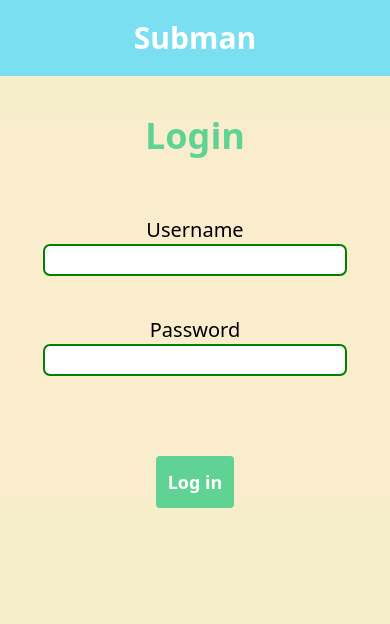
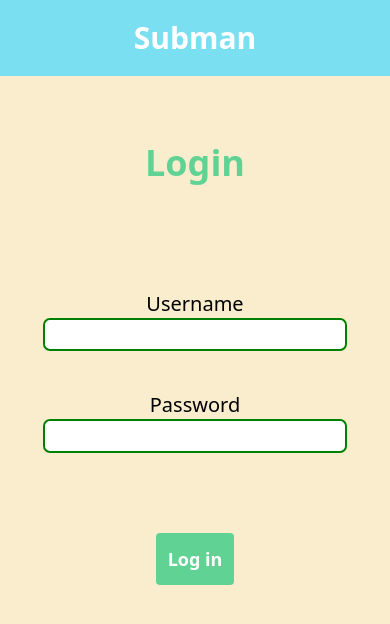
Before and after one commit to Adithya-why/subManageFront, a React (Vite) app: page /login in a window 390 px wide. Shown: the top 624 px of the page. Built offline with nearby package versions, Linux system fonts and the light colour scheme.

Commit message:
made register and login pages responsive

```diff
--- a/src/App.css
+++ b/src/App.css
@@ -27,7 +27,11 @@ html,body{
 
 /*Resposive stuff*/
 
-
+@media only screen and (max-width: 600px) {
+  input{
+    height: 4vh;
+  }
+}
 
 
 
--- a/src/components/Login.jsx
+++ b/src/components/Login.jsx
@@ -71,7 +71,7 @@ export default function Login( { setuser }){
 
 
     return(
-        <div className="flex flex-col items-center mt-10 h-1/2 justify-evenly gap-5  bg-sandy">
+        <div className="flex flex-col items-center md:mt-10 h-3/4 md:h-1/2 justify-evenly md:gap-5  bg-sandy">
             <h1 className="text-4xl text-pgreen font-semibold">Login</h1>
             <form className="flex flex-col items-center justify-evenly gap-10 h-auto mt-10" onSubmit={(e)=> sendData(e)}>
 
```
